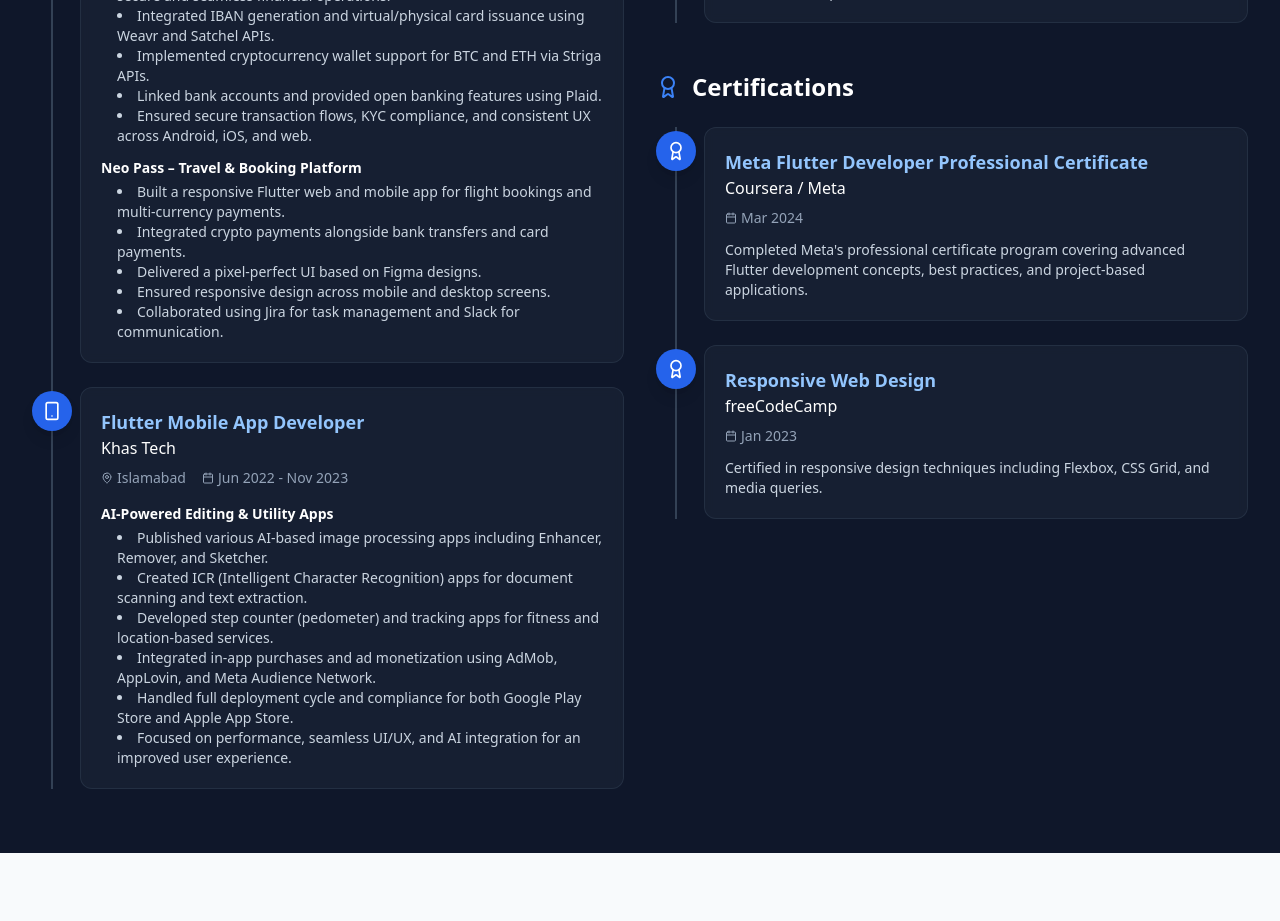
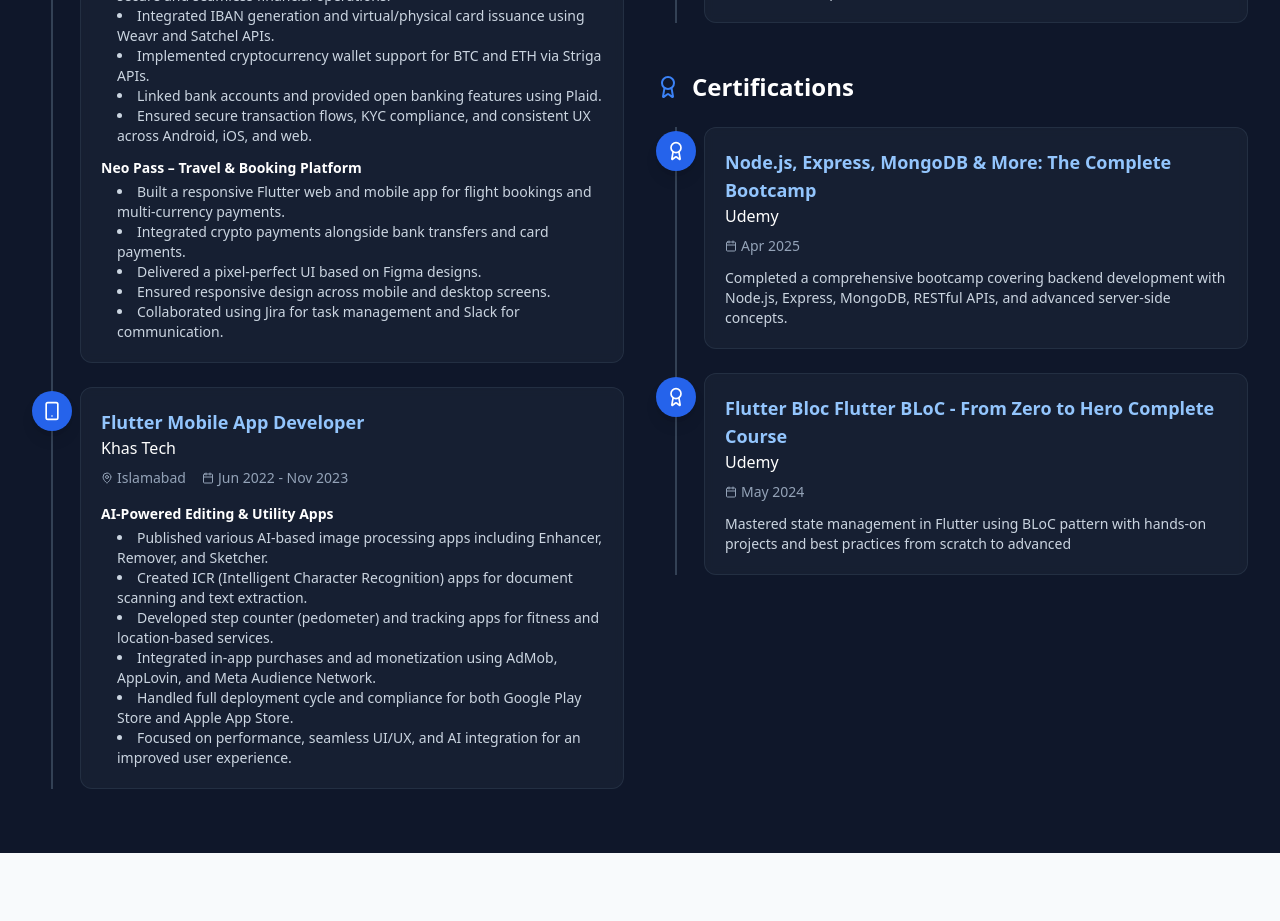
Before and after one commit to syedmubashiralii/syed-mubashir-ali, a React (Vite) app: page / in a window 1280 px wide. Shown: the part 2460-3381 px from the top of the page. Built offline with nearby package versions, Linux system fonts and the light colour scheme.

Commit message:
added certifocates and links

```diff
--- a/src/components/Experience.tsx
+++ b/src/components/Experience.tsx
@@ -73,16 +73,18 @@ const Experience = () => {
 
   const certifications = [
     {
-      title: "Meta Flutter Developer Professional Certificate",
-      issuer: "Coursera / Meta",
-      period: "Mar 2024",
-      description: "Completed Meta's professional certificate program covering advanced Flutter development concepts, best practices, and project-based applications.",
+      title: "Node.js, Express, MongoDB & More: The Complete Bootcamp",
+      issuer: "Udemy",
+      period: "Apr 2025",
+      description: "Completed a comprehensive bootcamp covering backend development with Node.js, Express, MongoDB, RESTful APIs, and advanced server-side concepts.",
+      link: "https://www.udemy.com/certificate/UC-a0023ed1-5728-4812-89e8-1657c6e2c4c1/"
     },
     {
-      title: "Responsive Web Design",
-      issuer: "freeCodeCamp",
-      period: "Jan 2023",
-      description: "Certified in responsive design techniques including Flexbox, CSS Grid, and media queries.",
+      title: "Flutter Bloc Flutter BLoC - From Zero to Hero Complete Course",
+      issuer: "Udemy",
+      period: "May 2024",
+      description: "Mastered state management in Flutter using BLoC pattern with hands-on projects and best practices from scratch to advanced",
+      link: "https://www.udemy.com/certificate/UC-3cce47c1-9f06-4b31-bcfd-e70630c0a93a/"
     },
   ];
 
```
